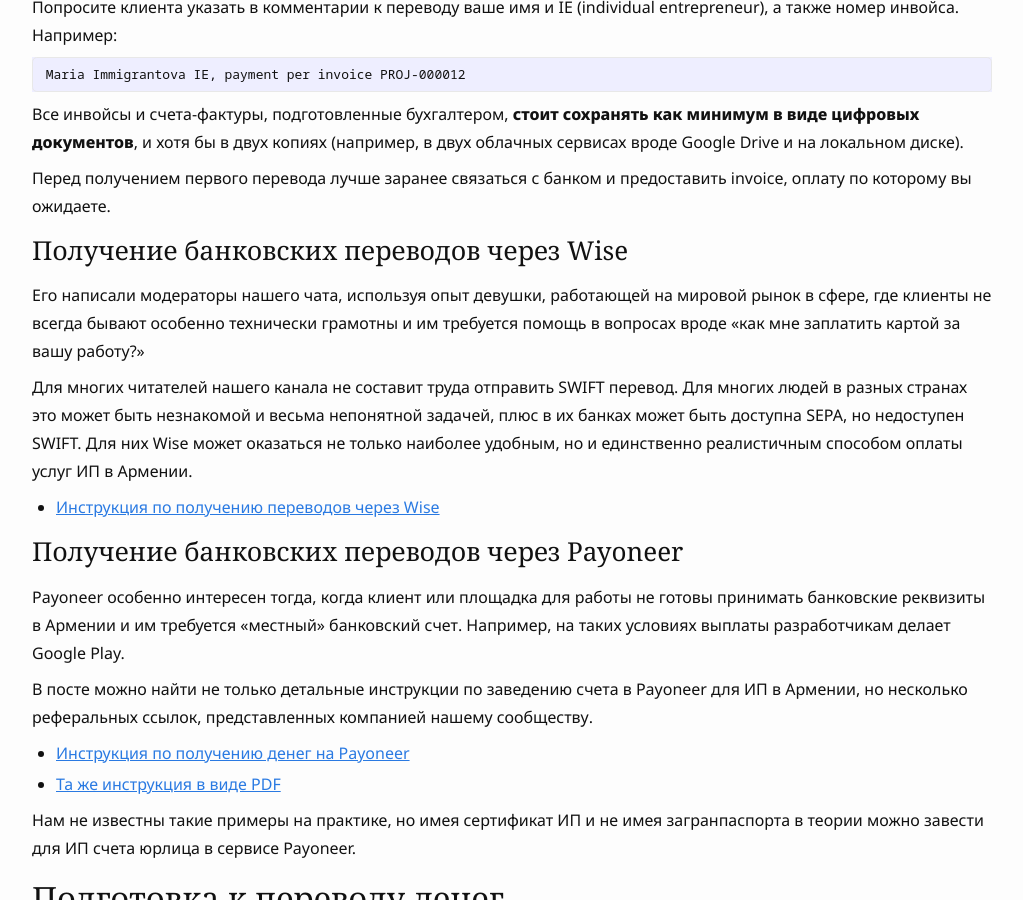
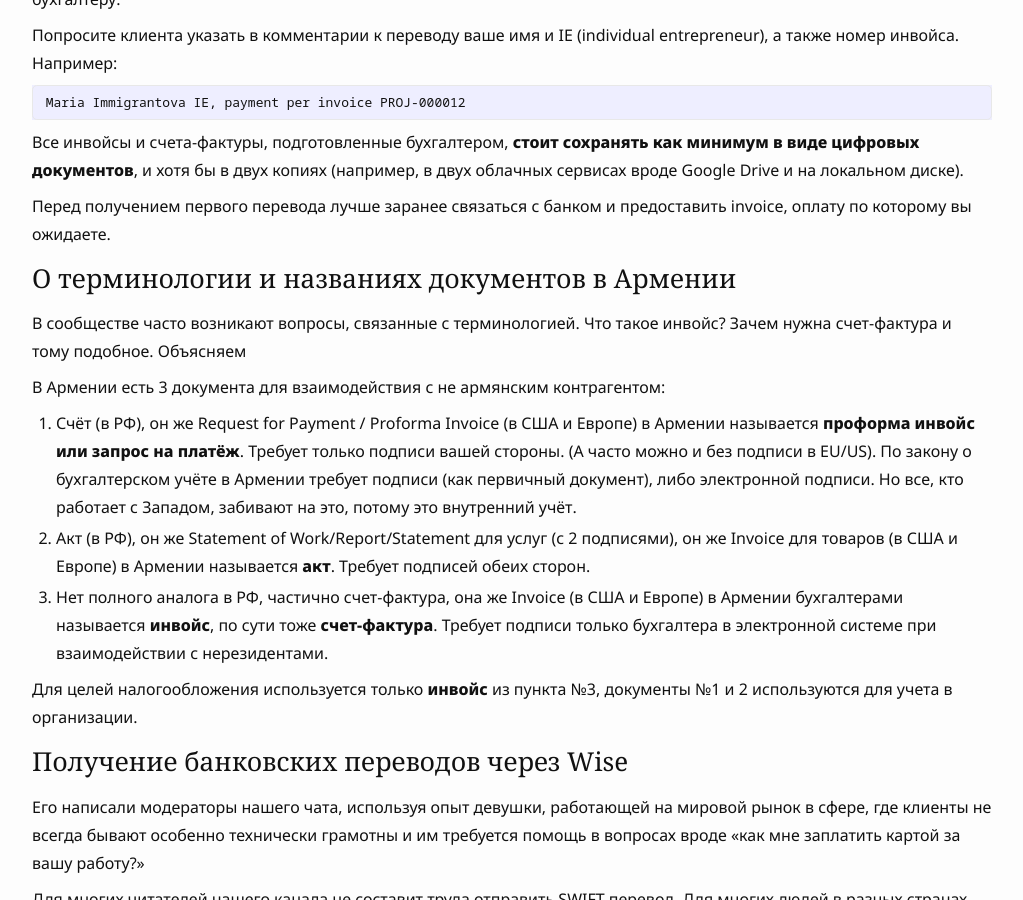
Before and after one commit to haywiki/haywiki.github.io, a Jekyll site: the page built from business/ip-money.md, in a window 1280 px wide and 900 px high, scrolled down 726 px. Shown: the whole window, without its empty margins (128-1151 px from the left). Built offline with Jekyll 4.4.1, drawn with Linux system fonts in a browser that asks for light colours; nearby versions of some CDN libraries; a script that is not in the unit is left out; some of the changed text lies outside the part shown.

Commit message:
заметки о налогах и о названии документов для бизнеса

```diff
--- a/business/ip-money.md
+++ b/business/ip-money.md
@@ -22,6 +22,19 @@
 Все инвойсы и счета-фактуры, подготовленные бухгалтером, **стоит сохранять как минимум в виде цифровых документов**, и хотя бы в двух копиях (например, в двух облачных сервисах вроде Google Drive и на локальном диске).
 
 Перед получением первого перевода лучше заранее связаться с банком и предоставить invoice, оплату по которому вы ожидаете.
+
+### О терминологии и названиях документов в Армении
+
+В сообществе часто возникают вопросы, связанные с терминологией. Что такое инвойс? Зачем нужна счет-фактура и тому подобное. Объясняем
+
+В Армении есть 3 документа для взаимодействия с не армянским контрагентом:
+1. Счёт (в РФ), он же Request for Payment / Proforma Invoice (в США и Европе) в Армении называется **проформа инвойс или запрос на платёж**.
+   Требует только подписи вашей стороны. (А часто можно и без подписи в EU/US). По закону о бухгалтерском учёте в Армении требует подписи (как первичный документ), либо электронной подписи.
+   Но все, кто работает с Западом, забивают на это, потому это внутренний учёт.
+2. Акт (в РФ), он же Statement of Work/Report/Statement для услуг (с 2 подписями), он же Invoice для товаров (в США и Европе) в Армении называется **акт**. Требует подписей обеих сторон.
+3. Нет полного аналога в РФ, частично счет-фактура, она же Invoice (в США и Европе) в Армении бухгалтерами называется **инвойс**, по сути тоже **счет-фактура**. Требует подписи только бухгалтера в электронной системе при взаимодействии с нерезидентами.
+
+Для целей налогообложения используется только **инвойс** из пункта №3, документы №1 и 2 используются для учета в организации.
 
 ### Получение банковских переводов через Wise
 
```
Also changed, not shown: taxes.md (+3 -1 lines).
